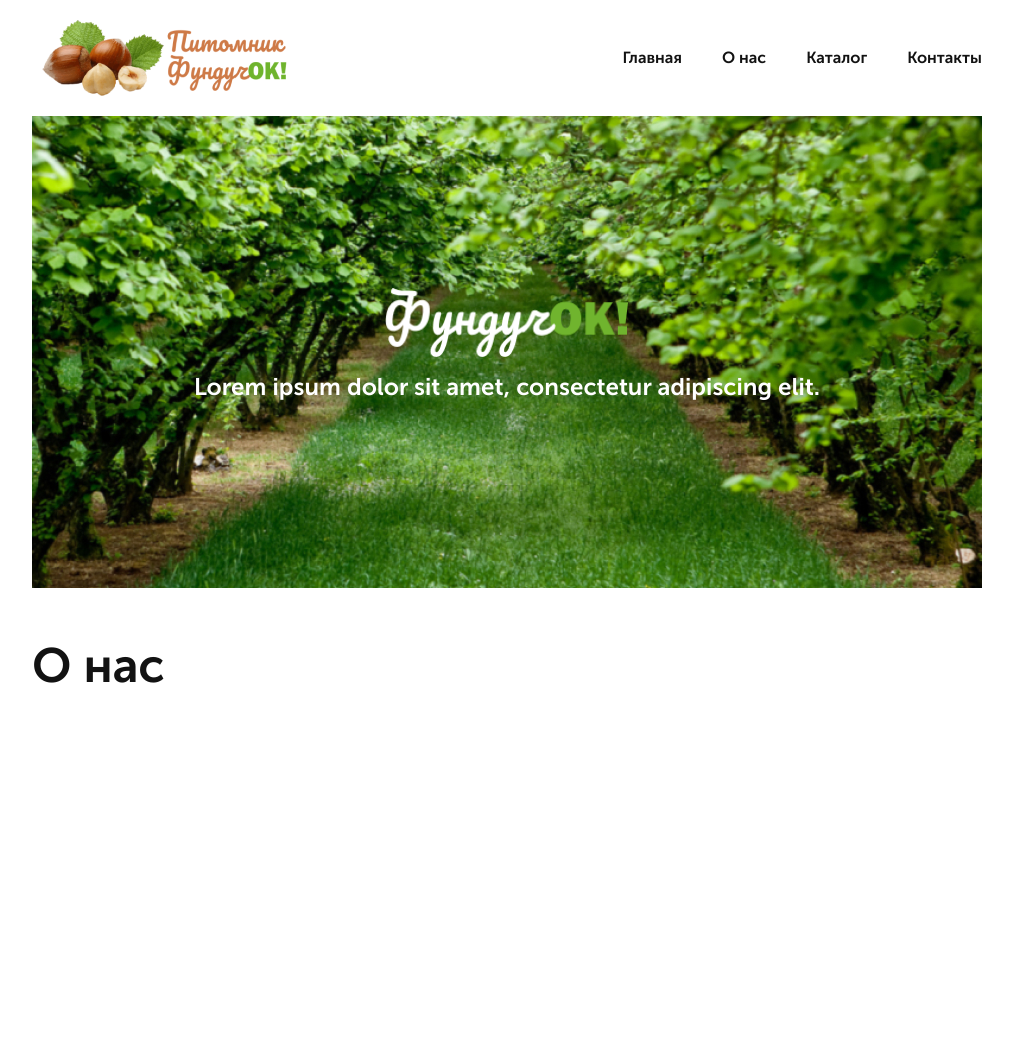
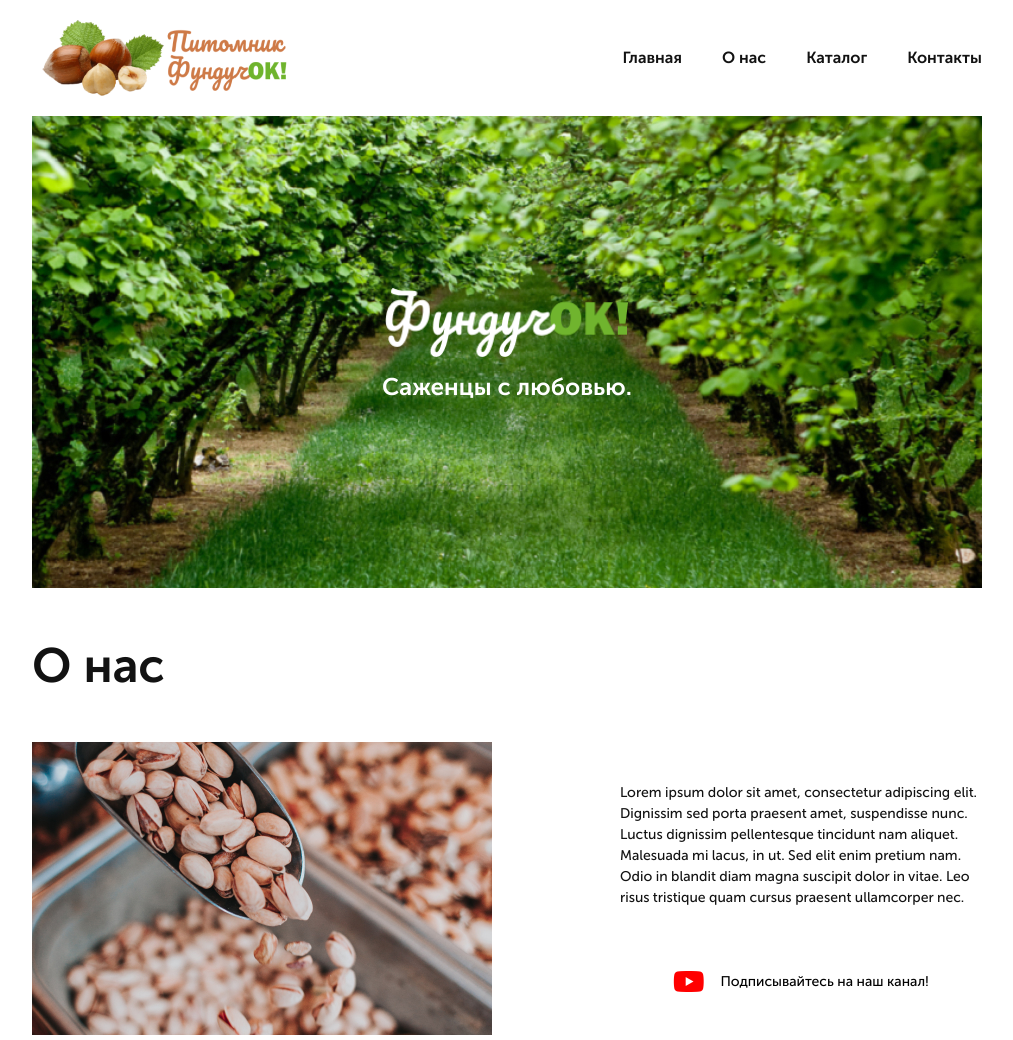
Before and after one commit to dubofweek/funduchok, a website: page src/index.html in a window 1280 px wide. Shown: the whole page, without its empty margins (133-1146 px from the left). Before the commit the page ends 800 px from the top, so only its background shows below. Drawn offline with Linux system fonts and the light colour scheme.

Commit message:
finished about section

```diff
--- a/src/index.html
+++ b/src/index.html
@@ -10,6 +10,8 @@
     <link rel="stylesheet" href="css/style.min.css">
 </head>
 <body>
+
+
     <section class="promo">
         <div class="container">
             <header class="header">
@@ -29,15 +31,34 @@
                         <img src="icons/big-logo.png" alt="funduchok.com.ua logo">
                     </a>
                 </h1>
-                <h2 class="promo__subheader">Lorem ipsum dolor sit amet, consectetur adipiscing elit.</h2>
+                <h2 class="promo__subheader">Саженцы с любовью.</h2>
             </div>
         </div>
     </section>
 
+
     <section class="about">
         <div class="container">
             <div class="title">О нас</div>
+            <div class="about__wrapper">
+                <a href="youtube.com">
+                    <img src="img/about-bg.jpg" alt="Питомник ФундучОК" class="about__img">
+                </a>
+                <div class="about__descr">
+                    <div class="about__text">
+                        Lorem ipsum dolor sit amet, consectetur adipiscing elit.      Dignissim sed porta praesent amet, suspendisse nunc. Luctus dignissim pellentesque tincidunt nam aliquet. Malesuada mi lacus, in ut. Sed elit enim pretium nam. Odio in blandit diam magna suscipit dolor in vitae. Leo risus tristique quam cursus praesent ullamcorper nec.
+                    </div>
+
+                    <a href="youtube.com" class="about__link">
+                        <i class="fab fa-youtube"></i>
+                        <div>Подписывайтесь на наш канал!</div>
+                    </a>
+
+                </div>
+            </div>
         </div>
     </section>
+
+    <script src="https://kit.fontawesome.com/39527d8f0b.js" crossorigin="anonymous"></script>
 </body>
 </html>
--- /dev/null
+++ b/src/sass/blocks/_about.scss
@@ -0,0 +1,40 @@
+.about {
+    min-height: 450px;
+    &__wrapper {
+        display: flex;
+        justify-content: space-between;
+    }
+    &__descr {
+        display: flex;
+        flex-direction: column;
+        justify-content: center;
+        align-items: center;
+        padding-left: 128px;
+        a {
+            text-decoration: none;
+            cursor: pointer;
+        }
+    }
+    &__text {
+        font-style: normal;
+        font-weight: normal;
+        font-size: 14px;
+        line-height: 21px;
+        color: #121212;
+    }
+    &__link {
+        display: flex;
+        align-items: center;
+        margin-top: 60px;
+        font-style: normal;
+        font-weight: 500;
+        font-size: 14px;
+        line-height: 14px;
+        color: #000000;
+        i {
+            font-size: 28px;
+            color: red;
+            margin-right: 16px;
+        }
+    }
+}
--- a/src/sass/blocks/_header.scss
+++ b/src/sass/blocks/_header.scss
@@ -20,6 +20,10 @@
             }
         &__item {
             padding-right: 40px;
+            a {
+                text-decoration: none;
+                cursor: pointer;
+            }
         }
         &__link {
             font-style: normal;
--- a/src/sass/style.scss
+++ b/src/sass/style.scss
@@ -10,3 +10,4 @@
 @import 'blocks/promo';
 @import 'blocks/header';
 @import 'blocks/titles';
+@import 'blocks/about';
```
Also changed, not shown: src/css/style.min.css, src/img/about-bg.jpg (added).
